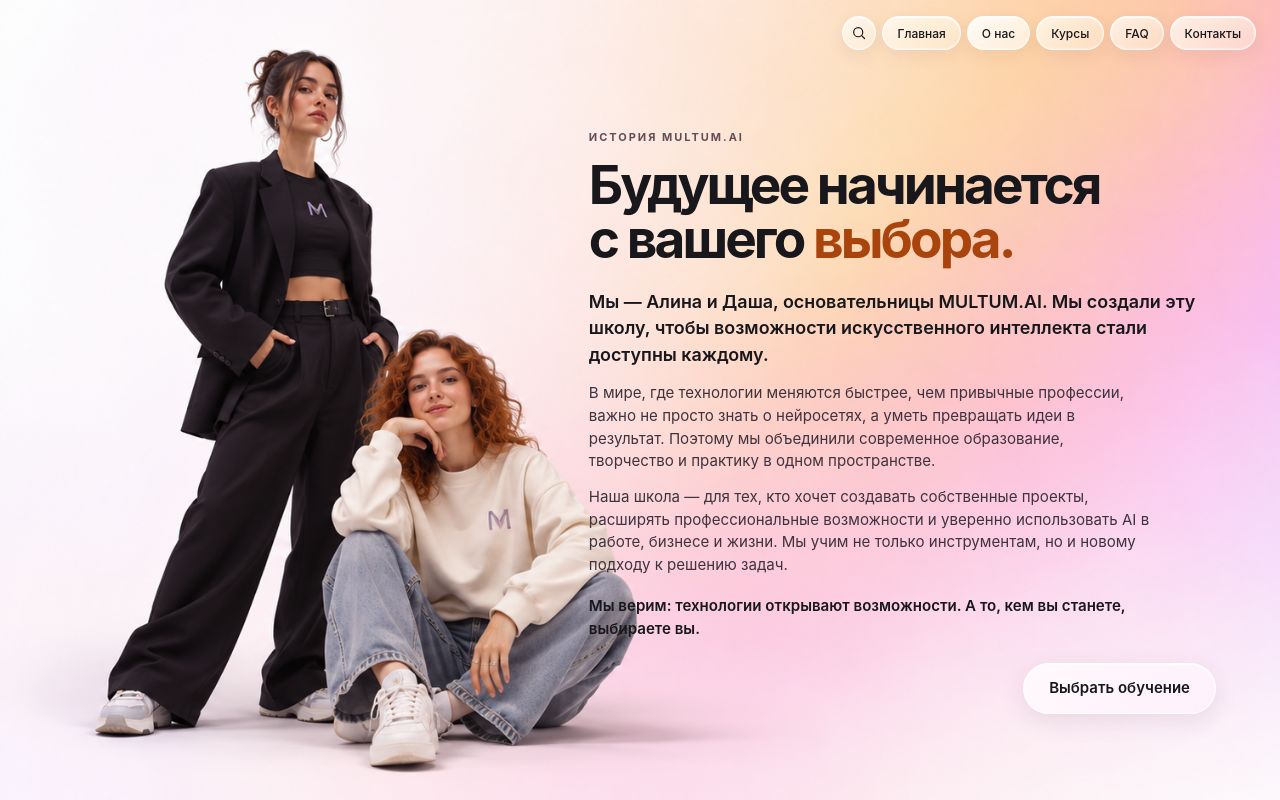
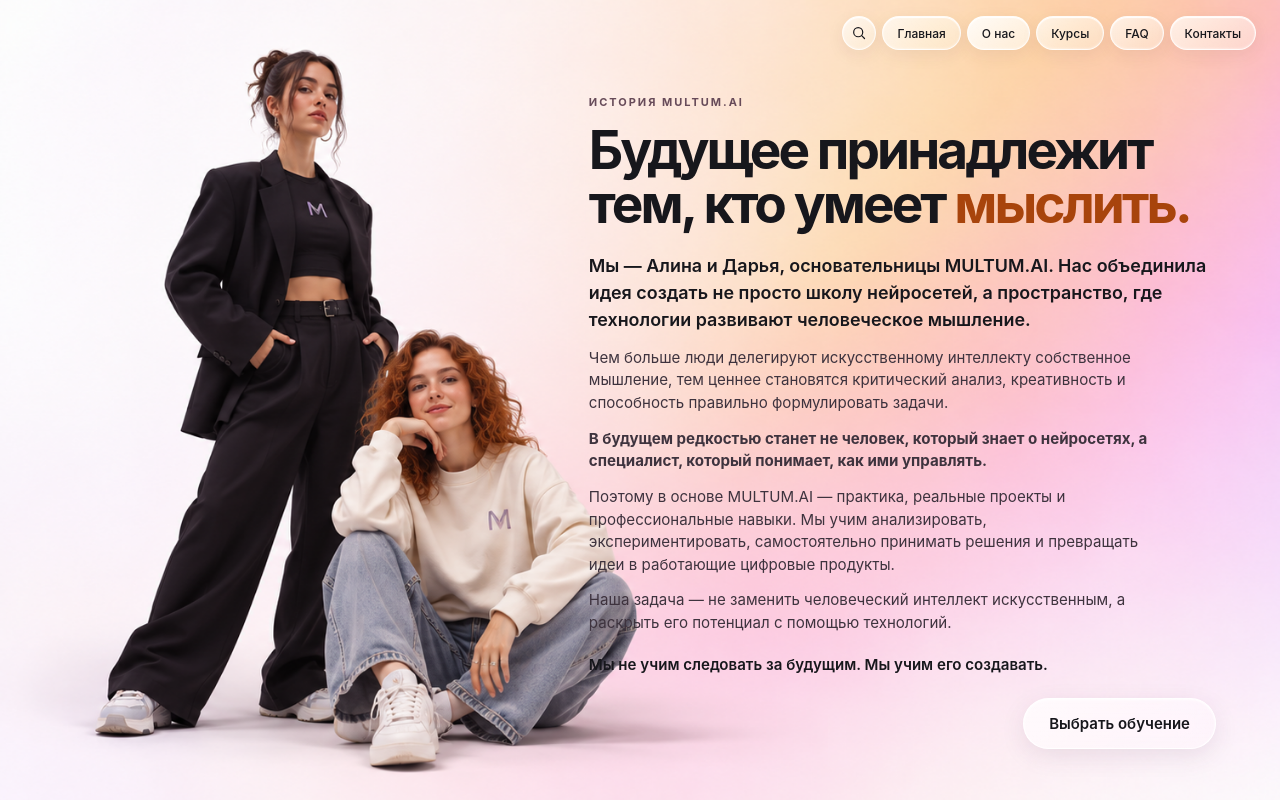
Before and after one commit to fuks19200-ctrl/09, a Next.js app: page /about in a window 1280 px wide. Built offline with nearby package versions, Linux system fonts and the light colour scheme.

Commit message:
Refine founders story around practical skills and independent thinking

```diff
--- a/app/about/page.tsx
+++ b/app/about/page.tsx
@@ -12,11 +12,13 @@ export default function About() {
       <SiteNav active="about" />
       <article className="founders-story">
         <p className="founders-story__eyebrow">История MULTUM.AI</p>
-        <h1>Будущее начинается<br />с вашего <span>выбора.</span></h1>
-        <p className="founders-story__lead">Мы — Алина и Даша, основательницы MULTUM.AI. Мы создали эту школу, чтобы возможности искусственного интеллекта стали доступны каждому.</p>
-        <p>В мире, где технологии меняются быстрее, чем привычные профессии, важно не просто знать о нейросетях, а уметь превращать идеи в результат. Поэтому мы объединили современное образование, творчество и практику в одном пространстве.</p>
-        <p>Наша школа — для тех, кто хочет создавать собственные проекты, расширять профессиональные возможности и уверенно использовать AI в работе, бизнесе и жизни. Мы учим не только инструментам, но и новому подходу к решению задач.</p>
-        <p className="founders-story__signature">Мы верим: технологии открывают возможности. А то, кем вы станете, выбираете вы.</p>
+        <h1>Будущее принадлежит тем, кто умеет <span>мыслить.</span></h1>
+        <p className="founders-story__lead">Мы — Алина и Дарья, основательницы MULTUM.AI. Нас объединила идея создать не просто школу нейросетей, а пространство, где технологии развивают человеческое мышление.</p>
+        <p>Чем больше люди делегируют искусственному интеллекту собственное мышление, тем ценнее становятся критический анализ, креативность и способность правильно формулировать задачи.</p>
+        <p><strong>В будущем редкостью станет не человек, который знает о нейросетях, а специалист, который понимает, как ими управлять.</strong></p>
+        <p>Поэтому в основе MULTUM.AI — практика, реальные проекты и профессиональные навыки. Мы учим анализировать, экспериментировать, самостоятельно принимать решения и превращать идеи в работающие цифровые продукты.</p>
+        <p>Наша задача — не заменить человеческий интеллект искусственным, а раскрыть его потенциал с помощью технологий.</p>
+        <p className="founders-story__signature">Мы не учим следовать за будущим. Мы учим его создавать.</p>
         <a className="button button--glass founders-cta" href="/courses/">
           <span>Выбрать обучение</span>
         </a>
```
